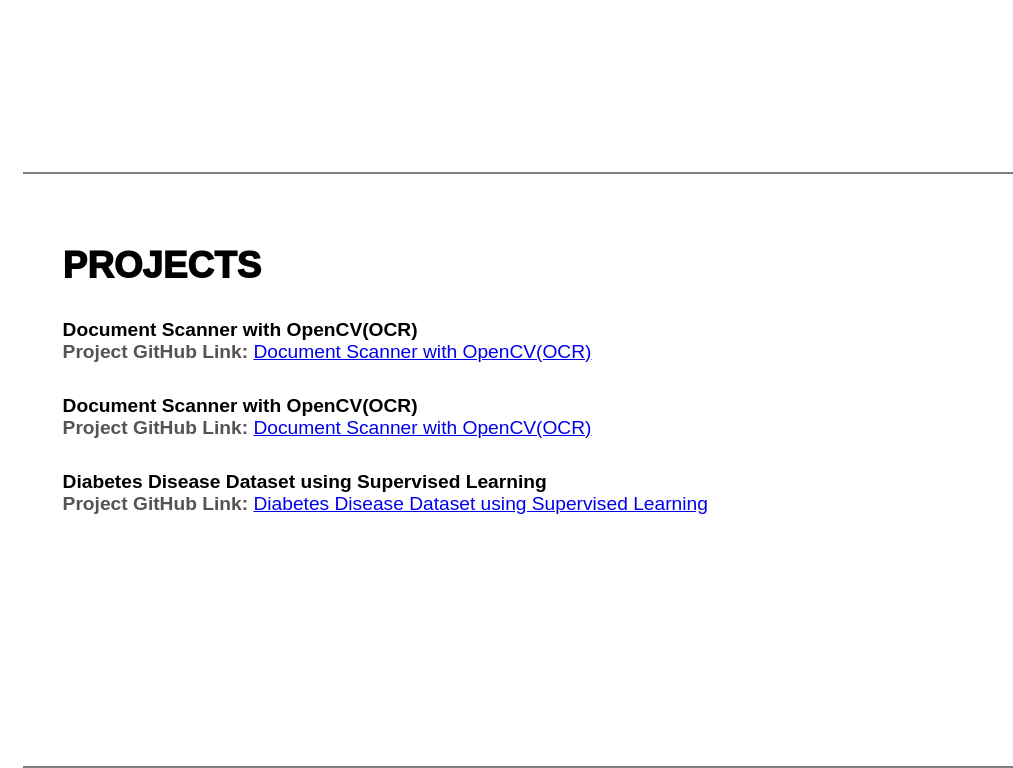
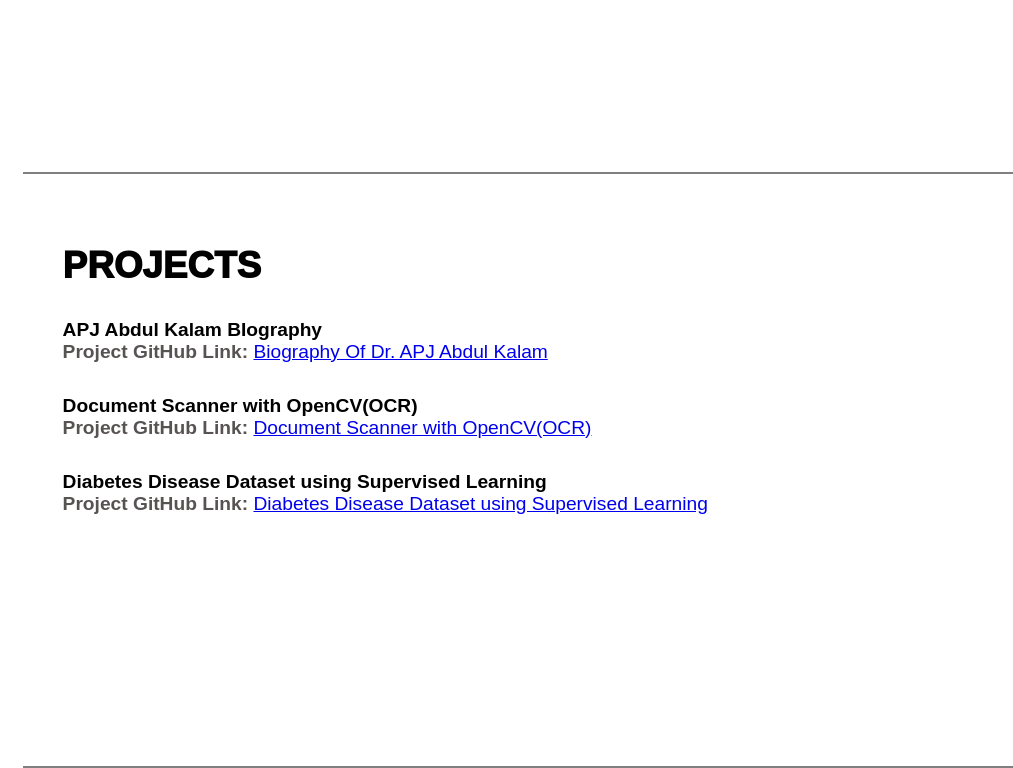
Before and after one commit to Sricharan0509/Portfolio_website, a plain HTML site: page index.html in a window 1280 px wide. Shown: the part 2804-3572 px from the top of the page, without its empty margins (267-1280 px from the left). Drawn offline with Linux system fonts and the light colour scheme; a script that the page names is missing; a web font is replaced by a local one.

Commit message:
project added

```diff
--- a/index.html
+++ b/index.html
@@ -208,12 +208,12 @@
             <section class="main-section" id="Projects">
                 <h1>Projects</h1>
                 <div class="Projects-items">
-                    <h4 class="Project-item">Document Scanner with OpenCV(OCR)</h4>
+                    <h4 class="Project-item">APJ Abdul Kalam BIography</h4>
                     <div class="Project-link">
                         <strong>Project GitHub Link:</strong>
-                        <a href="https://github.com/Sricharan0509/Doc-Scanner-with-OpenCV-OCR-" alt="Doc Scanner"
+                        <a href="https://sricharan0509.github.io/APJAbdulKalam_Biography/HTML/Abdul_intro.html" alt="APJ Biography"
                             target="_blank">
-                            Document Scanner with OpenCV(OCR)
+                           Biography Of Dr. APJ Abdul Kalam
                         </a>
                     </div>
                 </div>
```
